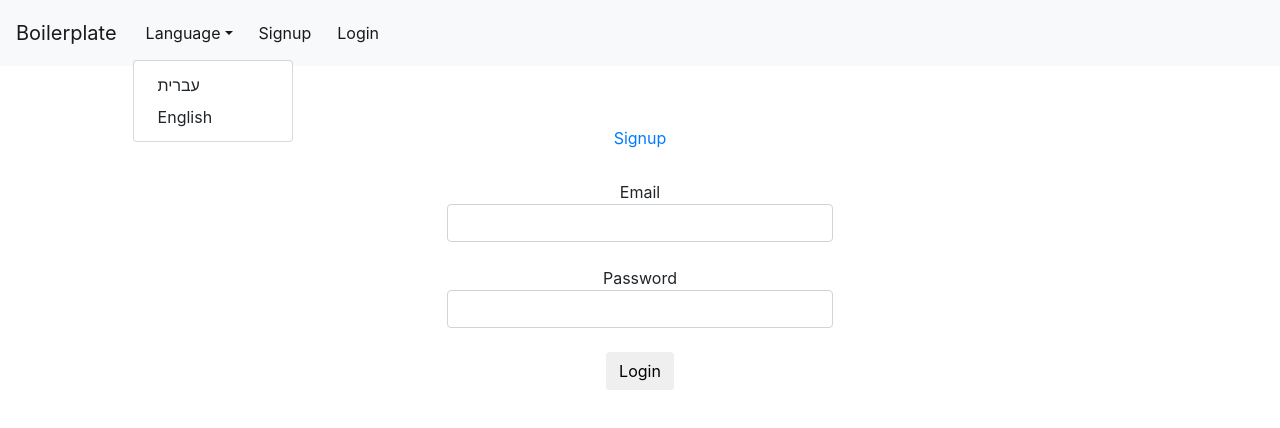
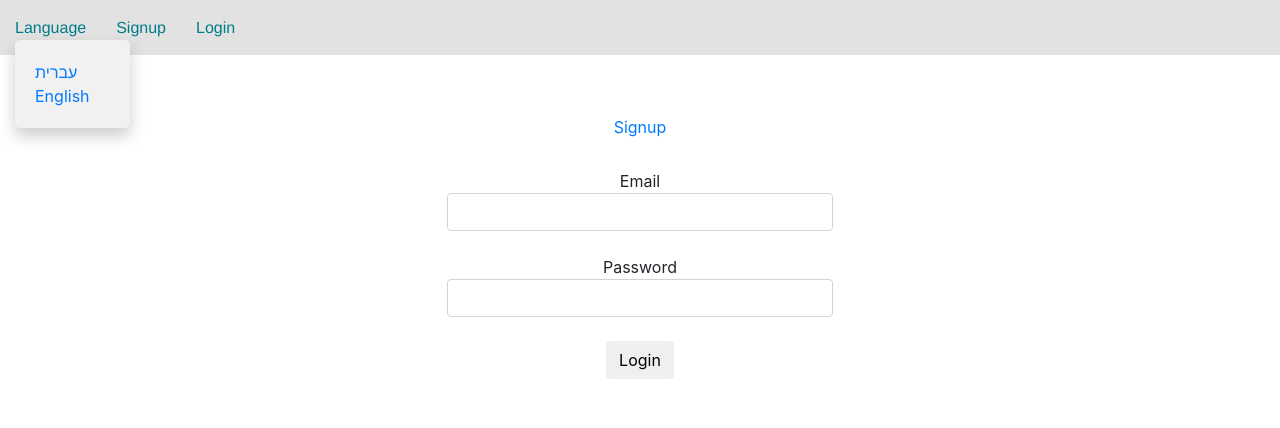
Before and after one commit to cyber2200/rxb, a React (Create React App) app in the folder client/: page /login in a window 1280 px wide. Both pictures are taken after a click on the link "Language". Shown: the top 428 px of the page. Built offline with nearby package versions, Linux system fonts and the light colour scheme.

Commit message:
Menu fix

```diff
--- a/client/public/assets/css/main.css
+++ b/client/public/assets/css/main.css
@@ -33,3 +33,41 @@
 .signup-div {
     padding-bottom: 30px;
 }
+
+.desktop-menu-item {
+    display: inline-block;
+    padding: 15px;
+}
+
+.desktop-menu-div {
+    background-color: #e2e2e2;
+}
+
+.link-style {
+    color: #007c89 !important;
+    cursor: pointer;
+    font-family: Helvetica Neue,Helvetica,Arial,Verdana,sans-serif;
+}
+
+.link-style:hover{
+    color: #007c89 !important;
+    text-decoration: underline !important;
+}
+
+.dropdown {
+    position: relative;
+    display: inline-block;
+}
+
+.dropdown-content {
+    position: absolute;
+    background-color: #f1f1f1;
+    min-width: 115px;
+    box-shadow: 0px 8px 16px 0px rgba(0,0,0,0.2);
+    z-index: 1;
+    border-radius: 5px;
+}
+
+.dropdown-inner {
+    padding: 20px;
+}
--- a/client/src/App.js
+++ b/client/src/App.js
@@ -1,5 +1,4 @@
 import React from 'react'
-import PropTypes from 'prop-types'
 import {ConnectedRouter} from 'connected-react-router'
 import MainCont from './containers/MainCont'
 
@@ -11,8 +10,4 @@ const App = ({ history }) => {
   )
 }
 
-App.propTypes = {
-  history: PropTypes.object,
-}
-
 export default App
--- /dev/null
+++ b/client/src/actions/menu/menu.js
@@ -0,0 +1,4 @@
+export const updateShowLangPopup = (payload) => ({
+  type: 'UPDATE_SHOW_LANG_POPUP',
+  payload
+})
--- a/client/src/components/Nav.js
+++ b/client/src/components/Nav.js
@@ -1,38 +1,57 @@
-import React from 'react'
+import React, {Component} from 'react'
 import { Link } from 'react-router-dom'
 import {t} from '../trans/t'
+import {updateShowLangPopup} from '../actions/menu/menu'
 
-const Nav = () => {
-    return(
-        <div>
-            <nav className="navbar navbar-expand-lg navbar-light bg-light">
-                <Link className="navbar-brand" to="/">Boilerplate</Link>
-                <button className="navbar-toggler" type="button" data-toggle="collapse" data-target="#navbarSupportedContent" aria-controls="navbarSupportedContent" aria-expanded="false" aria-label="Toggle navigation">
-                    <span className="navbar-toggler-icon"/>
-                </button>
+class Nav extends Component {
 
-                <div className="collapse navbar-collapse" id="navbarSupportedContent">
-                    <ul className="navbar-nav mr-auto">
-                        <li className="nav-item dropdown">
-                            <a className="nav-link dropdown-toggle clickable"  id="navbarDropdown" role="button" data-toggle="dropdown" aria-haspopup="true" aria-expanded="false">
-                                {t('language')}
-                            </a>
-                            <div className="dropdown-menu" aria-labelledby="navbarDropdown">
-                                <Link to="/langs/he" className="dropdown-item">{t('hebrew')}</Link>
-                                <Link to="/langs/en" className="dropdown-item">{t('english')}</Link>
+    constructor(props) {
+        super()
+        this.showLangSelect = this.showLangSelect.bind(this);
+        this.hideLangPopup = this.hideLangPopup.bind(this);
+    }
+
+    showLangSelect() {
+        if (this.props.menuState.showLangPopup) {
+            this.props.dispatch(updateShowLangPopup(false));
+        } else {
+            this.props.dispatch(updateShowLangPopup(true));
+        }
+    }
+
+    hideLangPopup() {
+        this.props.dispatch(updateShowLangPopup(false));
+    }
+
+    render() {
+        return(
+            <div>
+                <div className="desktop-menu-div">
+                    <div className="desktop-menu-item dropdown">
+                        <a className="link-style" onClick={this.showLangSelect}>{t('language')}</a>
+                        {this.props.menuState.showLangPopup &&
+                        <div id="myDropdown" className="dropdown-content">
+                            <div className="dropdown-inner">
+                                <div>
+                                    <Link onClick={this.hideLangPopup} to="/langs/he">{t('hebrew')}</Link>
+                                </div>
+                                <div>
+                                    <Link onClick={this.hideLangPopup} to="/langs/en">{t('english')}</Link>
+                                </div>
                             </div>
-                        </li>
-                        <li className="nav-item active">
-                            <Link className="nav-link" to="/signup">{t("signup")}</Link>
-                        </li>
-                        <li className="nav-item active">
-                            <Link className="nav-link" to="/secured">{t("login")}</Link>
-                        </li>
-                    </ul>
+                        </div>
+                        }
+                    </div>
+                    <div className="desktop-menu-item">
+                        <Link className="link-style" to="/signup">{t("signup")}</Link>
+                    </div>
+                    <div className="desktop-menu-item">
+                        <Link className="link-style" to="/secured">{t("login")}</Link>
+                    </div>
                 </div>
-            </nav>
-        </div>
-    )
+            </div>
+        )
+    }
 }
 
 export default Nav
--- a/client/src/components/PathRoutes.js
+++ b/client/src/components/PathRoutes.js
@@ -1,6 +1,7 @@
 import React, {Component} from 'react'
-import Nav from './Nav'
 import { Route, Switch } from 'react-router'
+
+import Nav from './../containers/Nav'
 import Home from '../containers/Home'
 import Login from '../containers/Login'
 import SignUp from '../containers/SignUp'
--- a/client/src/components/Paths.js
+++ b/client/src/components/Paths.js
@@ -1,5 +1,5 @@
 import React, {Component} from 'react'
-import PathRoutes from './PathRoutes'
+import PathRoutes from '../containers/PathRoutes'
 
 class Paths extends Component {
     render() {
--- /dev/null
+++ b/client/src/containers/Nav.js
@@ -0,0 +1,13 @@
+import { connect } from 'react-redux'
+import Nav from '../components/Nav'
+
+const mapStateToProps = state => (
+    {"menuState" : state.menu}
+)
+
+const mapDispatchToProps = dispatch => ({dispatch})
+
+export default connect(
+  mapStateToProps,
+  mapDispatchToProps
+)(Nav)
--- /dev/null
+++ b/client/src/containers/PathRoutes.js
@@ -0,0 +1,13 @@
+import { connect } from 'react-redux'
+import PathRoutes from '../components/PathRoutes'
+
+const mapStateToProps = state => (
+    {"state" : state}
+)
+
+const mapDispatchToProps = dispatch => ({dispatch})
+
+export default connect(
+  mapStateToProps,
+  mapDispatchToProps
+)(PathRoutes)
--- a/client/src/reducers/index.js
+++ b/client/src/reducers/index.js
@@ -5,6 +5,7 @@ import fileUploader from './fileUploader'
 import authReducer from './auth'
 import langReducer from './lang'
 import loaderReducer from './loader'
+import menu from './menu/menu'
 
 const rootReducer = combineReducers({
   fileUploader: fileUploader,
@@ -12,7 +13,8 @@ const rootReducer = combineReducers({
   signup: signupReducer,
   auth: authReducer,
   lang: langReducer,
-  loader: loaderReducer
+  loader: loaderReducer,
+  menu : menu
 })
 
 export default rootReducer
--- /dev/null
+++ b/client/src/reducers/menu/menu.js
@@ -0,0 +1,16 @@
+const defaultState = {
+  "showLangPopup" : false
+}
+
+const menu = (state = defaultState, action) => {
+  switch (action.type) {
+    case 'UPDATE_SHOW_LANG_POPUP':
+      return Object.assign({}, state, {
+          "showLangPopup" : action.payload
+      })
+    default:
+      return state
+  }
+}
+
+export default menu
```
